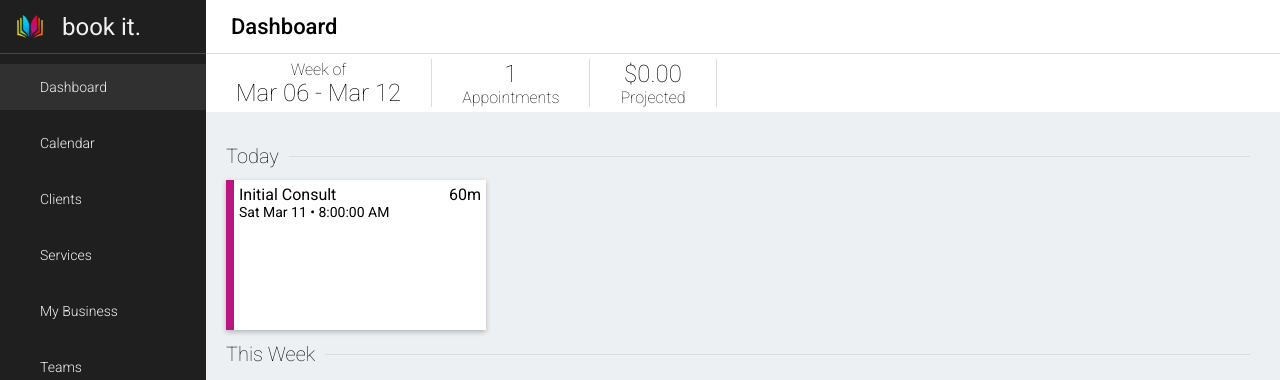
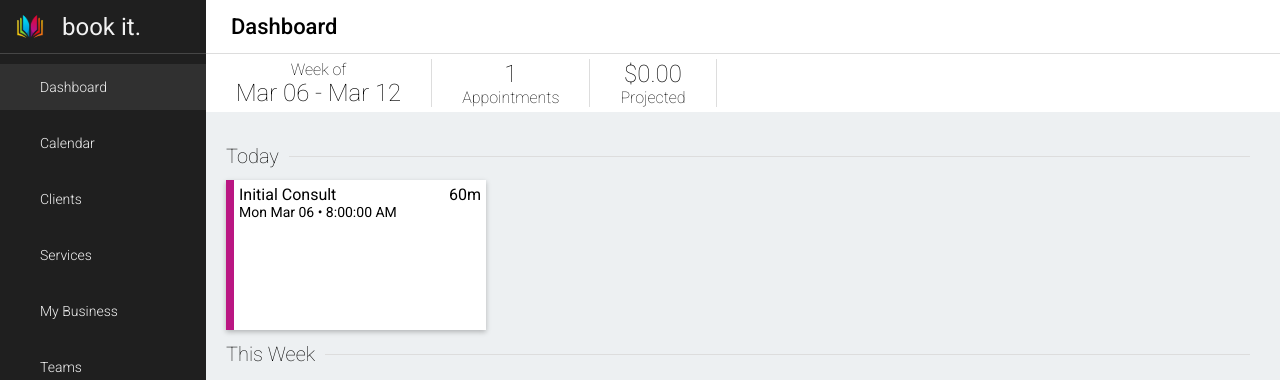
Before and after one commit to ryanhartwig/bookeasy, a Next.js app in the folder next/: page /dashboard in a window 1280 px wide. Shown: the top 380 px of the page. Built offline with nearby package versions, Linux system fonts and the light colour scheme.

Commit message:
Move appointments div to client component and change sample start date to today

```diff
--- /dev/null
+++ b/next/src/app/dashboard/appointments.tsx
@@ -0,0 +1,44 @@
+'use client';
+
+import styles from './dashboard.module.scss';
+
+import { Card } from '@/components/UI/Card';
+import { Appointment } from '@/types/Appointment';
+import { sample_services } from '@/sample_data/sample_services';
+
+interface AppointmentsProps {
+  appointments: Appointment[],
+}
+
+export const Appointments: React.FC<AppointmentsProps> = ({appointments}) => {
+
+
+  return (
+    <div className={styles.apppointments}>
+      {appointments.map(app => {
+        const service = sample_services.find(s => app.service_id === s.id);
+        if (!service) return <></>
+
+        const start = new Date(app.start_date);
+
+        return (
+        <Card key={app.id}>
+          <div className={styles.appointment} style={{borderLeftColor: '#BA1682'}}>
+            <div className={styles.app_header}>
+              <p>{service.name}</p>
+              <p>{service.duration}m</p>
+            </div>
+
+            <p className={styles.alt}>
+              {start.toDateString().split(' ').slice(0, -1).join(' ')
+                + ' • '
+                + `${start.toLocaleTimeString()}`
+              }
+            </p>
+          </div>
+        </Card>
+      )})}
+
+    </div>
+  )
+}
--- a/next/src/app/dashboard/page.tsx
+++ b/next/src/app/dashboard/page.tsx
@@ -3,10 +3,9 @@ import styles from './dashboard.module.scss';
 import { SecondaryHeader } from "../../components/SecondaryHeader"
 import { sample_appointments } from '@/sample_data/sample_appointments';
 import { getCurrentWeek } from '@/helpers/getCurrentWeek';
-import { Card } from '@/components/UI/Card';
-import { sample_services } from '@/sample_data/sample_services';
 import { Service } from '@/types/Service';
 import { SectionLabel } from '@/components/UI/SectionLabel';
+import { Appointments } from './appointments';
 
 export default function Page() {
 
@@ -34,32 +33,7 @@ export default function Page() {
       </SecondaryHeader>
       <div className={styles.content}>
         <SectionLabel label='Today' />
-        <div className={styles.apppointments}>
-          {sample_appointments.map(app => {
-            const service = sample_services.find(s => app.service_id === s.id);
-            if (!service) return <></>
-
-            const start = new Date(app.start_date);
-
-            return (
-            <Card key={app.id}>
-              <div className={styles.appointment} style={{borderLeftColor: '#BA1682'}}>
-                <div className={styles.app_header}>
-                  <p>{service.name}</p>
-                  <p>{service.duration}m</p>
-                </div>
-
-                <p className={styles.alt}>
-                  {start.toDateString().split(' ').slice(0, -1).join(' ')
-                    + ' • '
-                    + `${start.toLocaleTimeString()}`
-                  }
-                </p>
-              </div>
-            </Card>
-          )})}
-
-        </div>
+        <Appointments appointments={sample_appointments} />
         <SectionLabel label='This Week' />
       </div>
     </div>
--- a/next/src/sample_data/sample_appointments.ts
+++ b/next/src/sample_data/sample_appointments.ts
@@ -1,7 +1,6 @@
 import type { Appointment } from "../types/Appointment";
 
 const sampleStart = new Date();
-sampleStart.setDate(sampleStart.getDate() + 5);
 sampleStart.setHours(8, 0, 0, 0);
 
 const sampleEnd = new Date(sampleStart);
```
